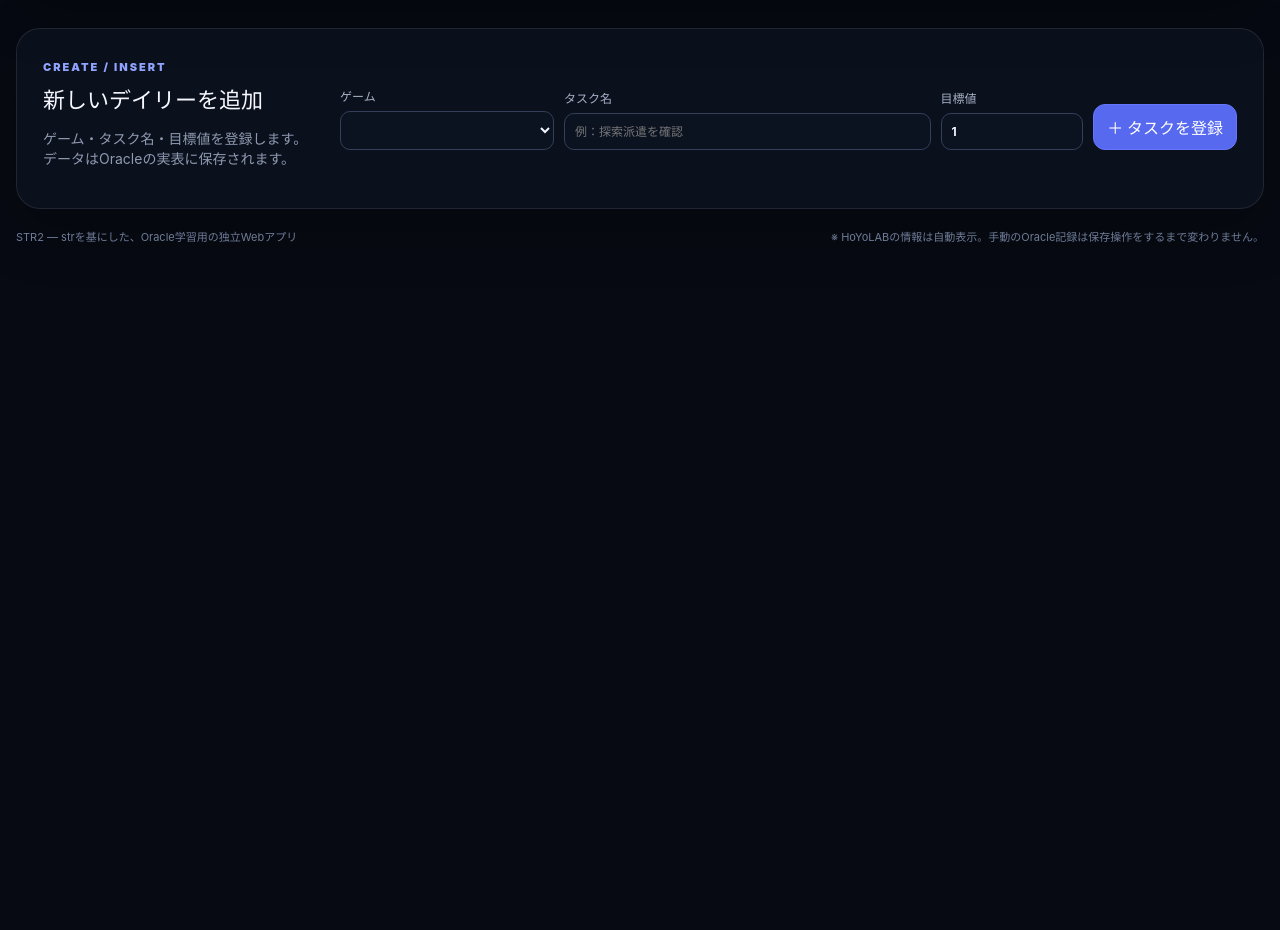
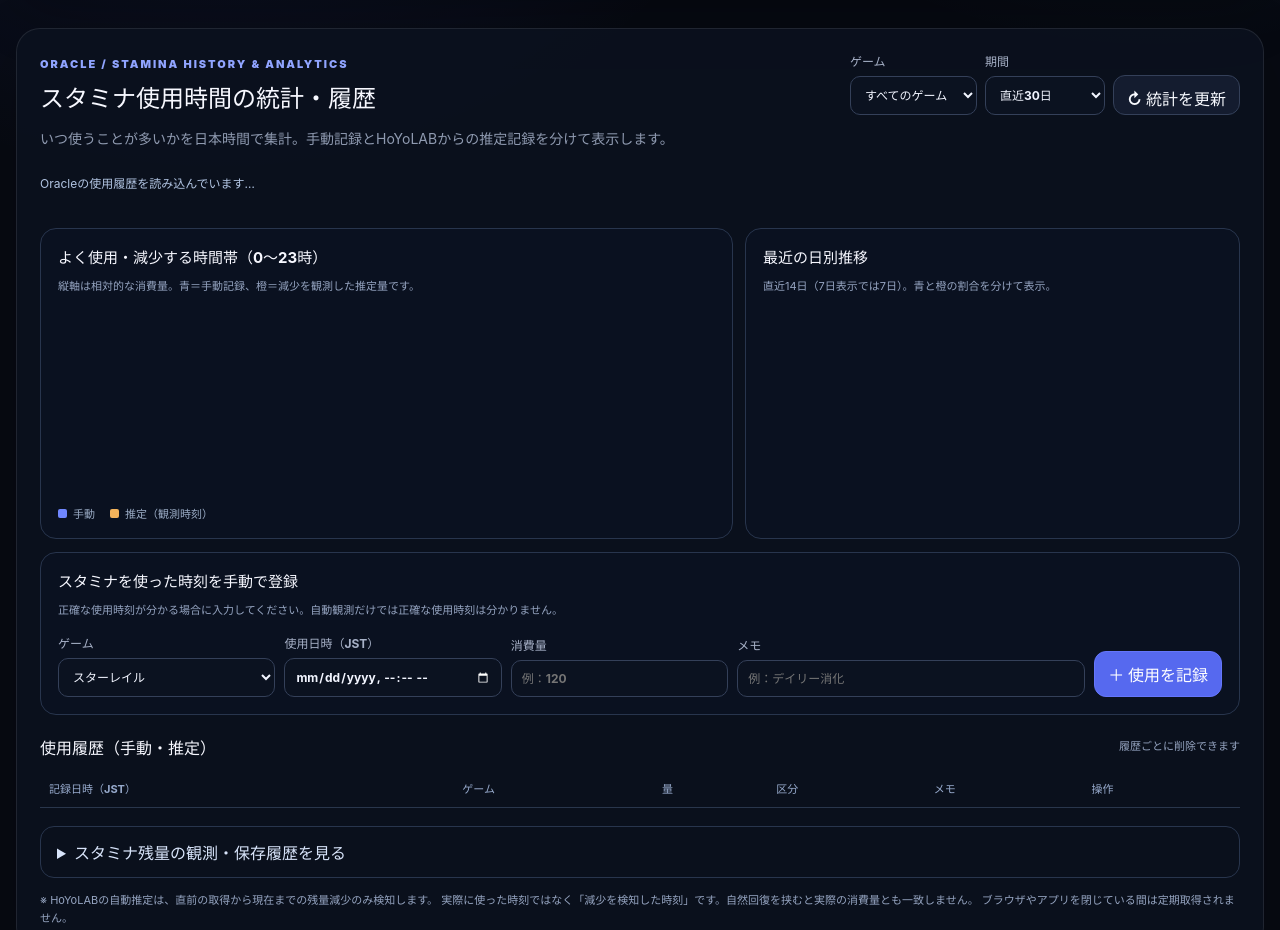
Before and after one commit to efi0794/str2, a website: page public/index.html in a window 1280 px wide. Shown: the part 566-1496 px from the top of the page. Before the commit the page ends 866 px from the top, so only its background shows below. Drawn offline with Linux system fonts and the light colour scheme; no server answers.

Commit message:
Add stamina statistics chart, manual usage entry, history and delete section

```diff
--- a/public/index.html
+++ b/public/index.html
@@ -6,7 +6,9 @@
   <meta name="color-scheme" content="dark">
   <title>STR2 | Oracle Daily Command Center</title>
   <link rel="stylesheet" href="/styles.css">
+  <link rel="stylesheet" href="/stamina.css">
   <script src="/app.js" defer></script>
+  <script src="/stamina.js" defer></script>
 </head>
 <body>
   <main class="shell">
@@ -45,6 +47,94 @@
     <section aria-label="ゲーム別の状況">
       <div id="board" class="games"></div>
     </section>
+    <section id="staminaPanel" class="stamina-panel panel" aria-labelledby="staminaHeading">
+      <div class="stamina-head">
+        <div>
+          <span class="section-label">ORACLE / STAMINA HISTORY &amp; ANALYTICS</span>
+          <h2 id="staminaHeading">スタミナ使用時間の統計・履歴</h2>
+          <p class="muted">いつ使うことが多いかを日本時間で集計。手動記録とHoYoLABからの推定記録を分けて表示します。</p>
+        </div>
+        <div class="stamina-filters">
+          <label>ゲーム
+            <select id="staminaGameFilter" aria-label="統計対象のゲーム">
+              <option value="0">すべてのゲーム</option>
+              <option value="1">スターレイル</option>
+              <option value="2">原神</option>
+              <option value="3">ゼンゼロ</option>
+            </select>
+          </label>
+          <label>期間
+            <select id="staminaDaysFilter" aria-label="統計対象の期間">
+              <option value="7">直近7日</option>
+              <option value="30" selected>直近30日</option>
+              <option value="90">直近90日</option>
+              <option value="365">直近365日</option>
+            </select>
+          </label>
+          <button id="staminaRefresh" type="button">↻ 統計を更新</button>
+        </div>
+      </div>
+      <p id="staminaMessage" class="stamina-notice" role="status" aria-live="polite">Oracleの使用履歴を読み込んでいます…</p>
+      <div id="staminaSummary" class="stamina-stat-summary"></div>
+      <div class="stamina-charts">
+        <div class="stamina-subpanel">
+          <h3>よく使用・減少する時間帯（0〜23時）</h3>
+          <p class="stamina-caption">縦軸は相対的な消費量。青＝手動記録、橙＝減少を観測した推定量です。</p>
+          <div id="staminaHours" class="hour-graph" aria-label="時間帯ごとのスタミナ使用統計"></div>
+          <div class="chart-legend">
+            <span><i style="background:#7087ff"></i>手動</span>
+            <span><i style="background:#f3b35b"></i>推定（観測時刻）</span>
+          </div>
+        </div>
+        <div class="stamina-subpanel">
+          <h3>最近の日別推移</h3>
+          <p class="stamina-caption">直近14日（7日表示では7日）。青と橙の割合を分けて表示。</p>
+          <div id="staminaDaily" class="usage-days" aria-label="日別のスタミナ使用統計"></div>
+        </div>
+      </div>
+      <div class="stamina-subpanel" style="margin-top:13px">
+        <h3>スタミナを使った時刻を手動で登録</h3>
+        <p class="stamina-caption">正確な使用時刻が分かる場合に入力してください。自動観測だけでは正確な使用時刻は分かりません。</p>
+        <form id="staminaUseForm" class="stamina-form">
+          <label>ゲーム
+            <select name="gameId" required>
+              <option value="1">スターレイル</option>
+              <option value="2">原神</option>
+              <option value="3">ゼンゼロ</option>
+            </select>
+          </label>
+          <label>使用日時（JST）<input id="staminaUsedAt" name="usedAt" type="datetime-local" required></label>
+          <label>消費量<input name="amount" type="number" min="1" max="999999" required placeholder="例：120"></label>
+          <label>メモ<input name="note" type="text" maxlength="200" placeholder="例：デイリー消化"></label>
+          <button class="primary" type="submit">＋ 使用を記録</button>
+        </form>
+      </div>
+      <div class="stamina-history-head">
+        <h3>使用履歴（手動・推定）</h3>
+        <span class="stamina-caption">履歴ごとに削除できます</span>
+      </div>
+      <div class="stamina-scroll">
+        <table class="stamina-history">
+          <thead><tr><th>記録日時（JST）</th><th>ゲーム</th><th>量</th><th>区分</th><th>メモ</th><th>操作</th></tr></thead>
+          <tbody id="staminaHistory"></tbody>
+        </table>
+      </div>
+      <details class="resource-history-box">
+        <summary>スタミナ残量の観測・保存履歴を見る</summary>
+        <p class="stamina-caption">HoYoLAB観測値は比較計算の基準として保存します。Oracle記録は個別削除できます。</p>
+        <div class="stamina-scroll">
+          <table class="stamina-history">
+            <thead><tr><th>記録日時（JST）</th><th>ゲーム</th><th>残量 / 最大</th><th>区分</th><th>操作</th></tr></thead>
+            <tbody id="staminaResourceHistory"></tbody>
+          </table>
+        </div>
+      </details>
+      <p class="stamina-caption" style="margin:14px 0 0">
+        ※ HoYoLABの自動推定は、直前の取得から現在までの残量減少のみ検知します。
+        実際に使った時刻ではなく「減少を検知した時刻」です。自然回復を挟むと実際の消費量とも一致しません。
+        ブラウザやアプリを閉じている間は定期取得されません。
+      </p>
+    </section>
     <section class="add-panel panel" aria-labelledby="addHeading">
       <div>
         <span class="section-label">CREATE / INSERT</span>
```
